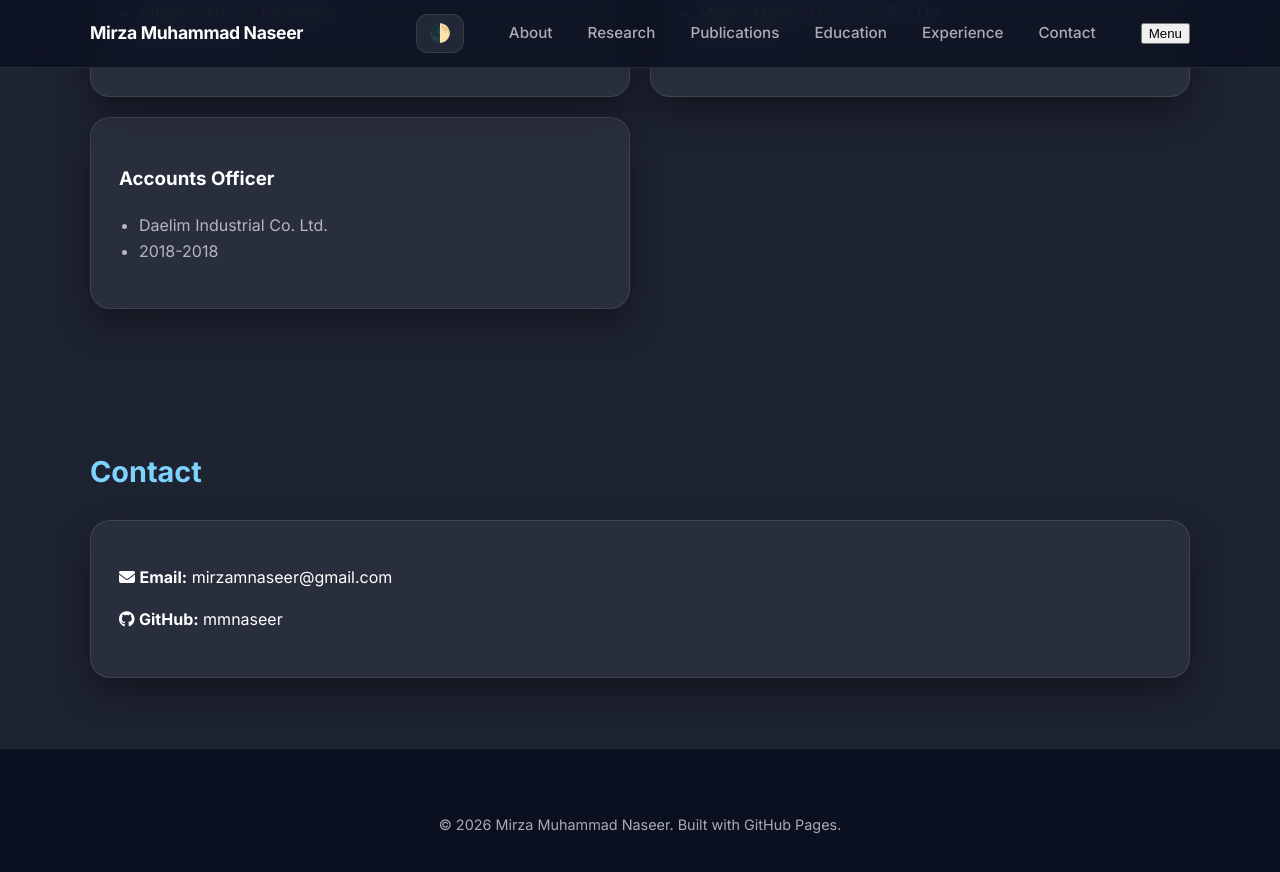
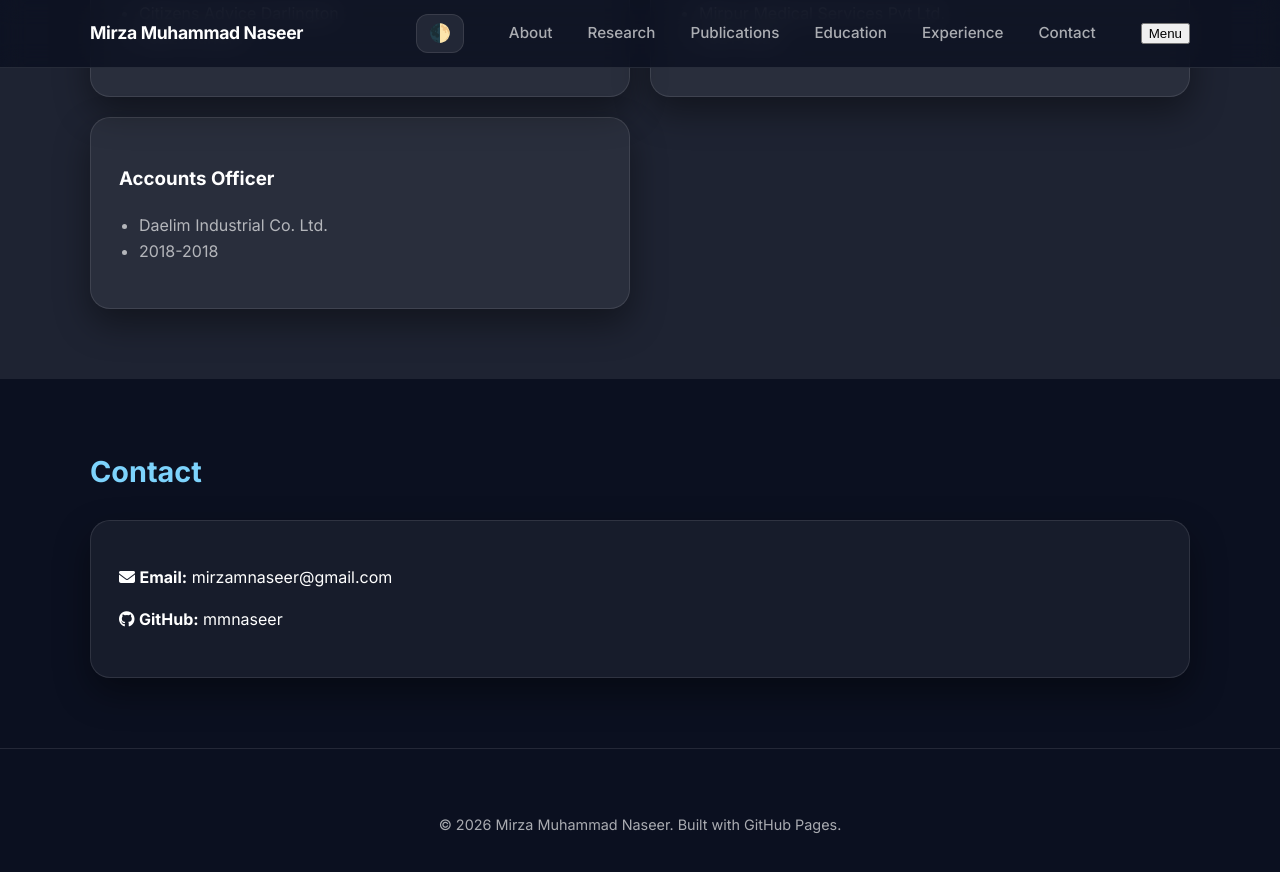
Before and after one commit to mmnaseer/mmnaseer.github.io, a Jekyll site: the page index.html, which Jekyll copies as it is, in a window 1280 px wide and 900 px high, scrolled down 2468 px. Shown: the top 872 px of the window. Built offline with Jekyll 4.4.1, drawn with Linux system fonts in a browser that asks for light colours; a style sheet for code colours, icons or effects is not loaded.

Commit message:
Update index.html

```diff
--- a/index.html
+++ b/index.html
@@ -182,7 +182,7 @@
       </div>
     </section>
 
-    <section id="contact" class="section alt">
+    <section id="contact" class="section">
       <div class="container">
         <h2>Contact</h2>
         <div class="card contact-box">
```
